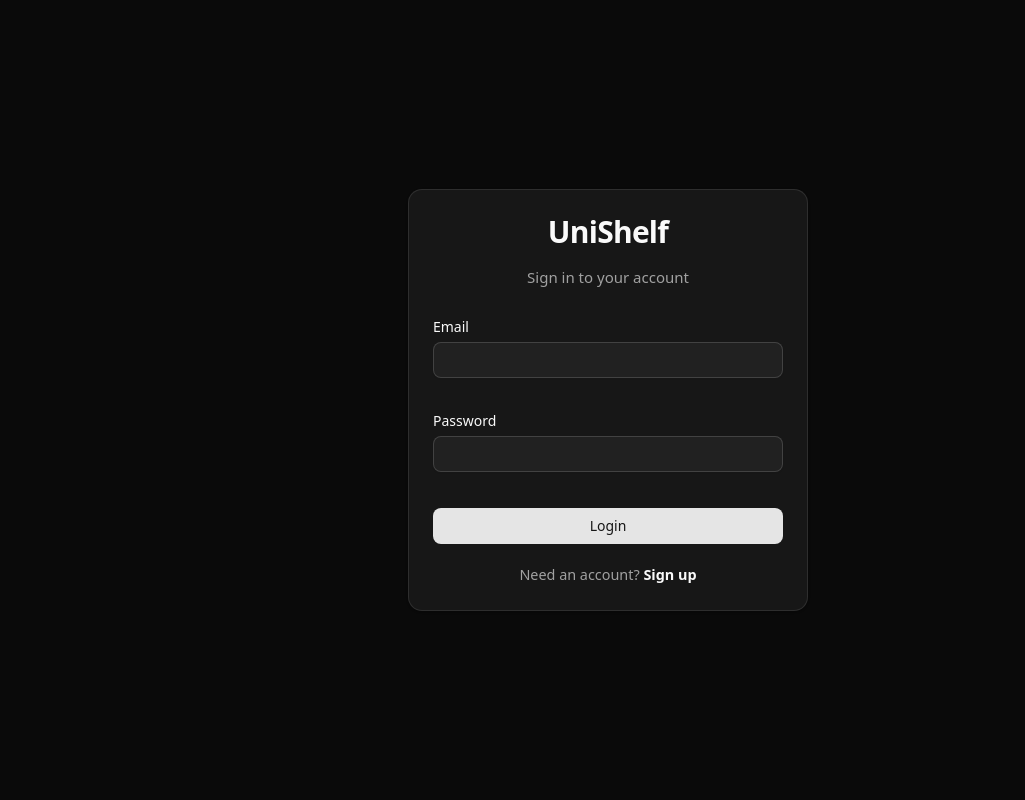
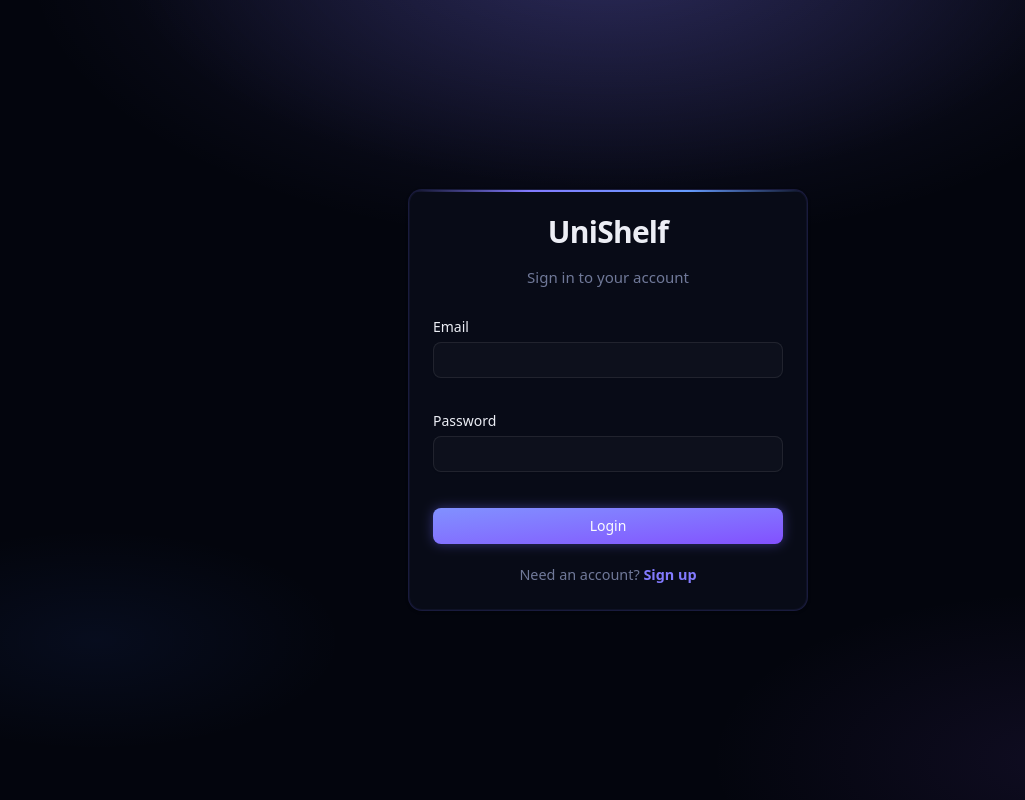
Before and after one commit to alimohammed1624/UniShelf, a Next.js app in the folder frontend/: page /login in a window 1280 px wide. Shown: the whole page, without its empty margins (32-1057 px from the left). Built offline with nearby package versions, Linux system fonts and the light colour scheme.

Commit message:
Added accent to theme

```diff
--- a/frontend/app/globals.css
+++ b/frontend/app/globals.css
@@ -54,18 +54,18 @@
   --card-foreground: oklch(0.18 0.02 240);
   --popover: oklch(1 0 0);
   --popover-foreground: oklch(0.145 0 0);
-  --primary: oklch(0.55 0.19 255);
-  --primary-foreground: oklch(0.98 0.01 250);
+  --primary: oklch(0.55 0.19 280);
+  --primary-foreground: oklch(0.98 0.01 280);
   --secondary: oklch(0.94 0.02 220);
   --secondary-foreground: oklch(0.28 0.02 240);
   --muted: oklch(0.95 0.01 230);
   --muted-foreground: oklch(0.48 0.02 240);
-  --accent: oklch(0.93 0.04 200);
-  --accent-foreground: oklch(0.22 0.03 230);
+  --accent: oklch(0.93 0.04 280);
+  --accent-foreground: oklch(0.22 0.03 280);
   --destructive: oklch(0.577 0.245 27.325);
   --border: oklch(0.86 0.02 230);
   --input: oklch(0.9 0.02 230);
-  --ring: oklch(0.64 0.16 255);
+  --ring: oklch(0.64 0.16 280);
   --chart-1: oklch(0.646 0.222 41.116);
   --chart-2: oklch(0.6 0.118 184.704);
   --chart-3: oklch(0.398 0.07 227.392);
@@ -82,37 +82,52 @@
 }
 
 .dark {
-  --background: oklch(0.145 0 0);
-  --foreground: oklch(0.985 0 0);
-  --card: oklch(0.205 0 0);
-  --card-foreground: oklch(0.985 0 0);
-  --popover: oklch(0.205 0 0);
-  --popover-foreground: oklch(0.985 0 0);
-  --primary: oklch(0.922 0 0);
-  --primary-foreground: oklch(0.205 0 0);
-  --secondary: oklch(0.269 0 0);
-  --secondary-foreground: oklch(0.985 0 0);
-  --muted: oklch(0.269 0 0);
-  --muted-foreground: oklch(0.708 0 0);
-  --accent: oklch(0.269 0 0);
-  --accent-foreground: oklch(0.985 0 0);
-  --destructive: oklch(0.704 0.191 22.216);
-  --border: oklch(1 0 0 / 10%);
-  --input: oklch(1 0 0 / 15%);
-  --ring: oklch(0.556 0 0);
-  --chart-1: oklch(0.488 0.243 264.376);
+  /* ── Core palette ── */
+  --background: oklch(0.115 0.022 272);
+  --foreground: oklch(0.95 0.01 272);
+  --card: oklch(0.155 0.026 272);
+  --card-foreground: oklch(0.95 0.01 272);
+  --popover: oklch(0.155 0.026 272);
+  --popover-foreground: oklch(0.95 0.01 272);
+
+  /* ── Vibrant violet-indigo primary ── */
+  --primary: oklch(0.68 0.24 280);
+  --primary-foreground: oklch(0.99 0.002 280);
+
+  /* ── Supporting tones ── */
+  --secondary: oklch(0.21 0.035 275);
+  --secondary-foreground: oklch(0.92 0.012 275);
+  --muted: oklch(0.20 0.03 275);
+  --muted-foreground: oklch(0.58 0.05 272);
+
+  /* ── Accent (hover tint) ── */
+  --accent: oklch(0.25 0.07 280);
+  --accent-foreground: oklch(0.92 0.012 280);
+
+  /* ── Destructive (muted rose-red that fits the violet world) ── */
+  --destructive: oklch(0.6 0.2 15);
+
+  /* ── Borders & inputs ── */
+  --border: oklch(0.68 0.24 280 / 14%);
+  --input: oklch(1 0 0 / 8%);
+  --ring: oklch(0.68 0.24 280);
+
+  /* ── Charts ── */
+  --chart-1: oklch(0.65 0.22 280);
   --chart-2: oklch(0.696 0.17 162.48);
   --chart-3: oklch(0.769 0.188 70.08);
   --chart-4: oklch(0.627 0.265 303.9);
   --chart-5: oklch(0.645 0.246 16.439);
-  --sidebar: oklch(0.205 0 0);
-  --sidebar-foreground: oklch(0.985 0 0);
-  --sidebar-primary: oklch(0.488 0.243 264.376);
-  --sidebar-primary-foreground: oklch(0.985 0 0);
-  --sidebar-accent: oklch(0.269 0 0);
-  --sidebar-accent-foreground: oklch(0.985 0 0);
-  --sidebar-border: oklch(1 0 0 / 10%);
-  --sidebar-ring: oklch(0.556 0 0);
+
+  /* ── Sidebar ── */
+  --sidebar: oklch(0.14 0.028 272);
+  --sidebar-foreground: oklch(0.95 0.01 272);
+  --sidebar-primary: oklch(0.68 0.24 280);
+  --sidebar-primary-foreground: oklch(0.99 0.002 280);
+  --sidebar-accent: oklch(0.22 0.05 278);
+  --sidebar-accent-foreground: oklch(0.92 0.012 275);
+  --sidebar-border: oklch(0.68 0.24 280 / 12%);
+  --sidebar-ring: oklch(0.68 0.24 280);
 }
 
 @layer base {
@@ -122,8 +137,32 @@
   body {
     @apply bg-background text-foreground;
   }
+
+  /* Ambient violet glow behind the whole dark page */
+  .dark body {
+    background-image:
+      radial-gradient(ellipse 80% 40% at 50% -5%, oklch(0.68 0.24 280 / 10%) 0%, transparent 60%),
+      radial-gradient(ellipse 50% 30% at 95% 90%, oklch(0.55 0.20 290 / 7%) 0%, transparent 55%);
+  }
+
+  /* Accent scrollbar */
+  .dark ::-webkit-scrollbar {
+    width: 6px;
+    height: 6px;
+  }
+  .dark ::-webkit-scrollbar-track {
+    background: transparent;
+  }
+  .dark ::-webkit-scrollbar-thumb {
+    background: oklch(0.68 0.24 280 / 35%);
+    border-radius: 9999px;
+  }
+  .dark ::-webkit-scrollbar-thumb:hover {
+    background: oklch(0.68 0.24 280 / 60%);
+  }
 }
 
+/* ── Auth page ── */
 .auth-shell {
   position: relative;
   min-height: 100vh;
@@ -132,20 +171,45 @@
   justify-content: center;
   padding: 1rem;
   background: var(--background);
+  background-image:
+    radial-gradient(ellipse 70% 55% at 50% -5%, oklch(0.68 0.24 280 / 16%) 0%, transparent 65%),
+    radial-gradient(ellipse 45% 35% at 85% 95%, oklch(0.55 0.20 295 / 10%) 0%, transparent 60%),
+    radial-gradient(ellipse 35% 25% at 10% 80%, oklch(0.60 0.22 265 / 7%) 0%, transparent 55%);
 }
 
 .auth-shell__glow {
   position: absolute;
   inset: 0;
   pointer-events: none;
+  background: radial-gradient(ellipse 55% 45% at 50% -8%, oklch(0.68 0.24 280 / 20%) 0%, transparent 70%);
 }
 
 .auth-card {
   position: relative;
   width: min(100%, 25rem);
-  border: 1px solid var(--border);
+  border: 1px solid oklch(0.68 0.24 280 / 20%);
   background: var(--card);
   overflow: hidden;
+  box-shadow:
+    0 0 0 1px oklch(0.68 0.24 280 / 8%),
+    0 8px 40px oklch(0.68 0.24 280 / 12%),
+    0 2px 8px oklch(0 0 0 / 40%);
+}
+
+/* Top accent line on auth card */
+.auth-card::before {
+  content: '';
+  position: absolute;
+  top: 0;
+  left: 0;
+  right: 0;
+  height: 2px;
+  background: linear-gradient(90deg,
+    transparent 0%,
+    oklch(0.68 0.24 280) 30%,
+    oklch(0.72 0.20 265) 70%,
+    transparent 100%
+  );
 }
 
 .auth-card form {
@@ -162,11 +226,54 @@
 }
 
 .auth-footer a {
-  color: var(--foreground);
+  color: var(--primary);
   font-weight: 600;
   text-decoration: none;
+  transition: opacity 0.15s ease;
 }
 
 .auth-footer a:hover {
+  opacity: 0.8;
   text-decoration: underline;
 }
+
+/* ── Navbar active link ── */
+.nav-link-active {
+  background: oklch(0.68 0.24 280 / 18%) !important;
+  color: oklch(0.82 0.18 280) !important;
+}
+
+/* ── Brand logo gradient ── */
+.brand-logo {
+  background: linear-gradient(135deg, oklch(0.82 0.18 280), oklch(0.68 0.24 265));
+  -webkit-background-clip: text;
+  -webkit-text-fill-color: transparent;
+  background-clip: text;
+}
+
+/* ── Card accent top border ── */
+.dark [data-slot="card"] {
+  border-color: oklch(0.68 0.24 280 / 14%);
+  box-shadow:
+    0 1px 3px oklch(0 0 0 / 30%),
+    0 0 0 1px oklch(0.68 0.24 280 / 6%) inset;
+}
+
+/* ── Table row hover accent ── */
+.dark [data-slot="table-row"]:hover {
+  background: oklch(0.68 0.24 280 / 5%);
+}
+
+/* ── Input focus violet glow ── */
+.dark [data-slot="input"]:focus-visible,
+.dark [data-slot="textarea"]:focus-visible {
+  border-color: oklch(0.68 0.24 280 / 60%);
+  box-shadow: 0 0 0 3px oklch(0.68 0.24 280 / 18%);
+}
+
+/* ── Badge secondary accent ── */
+.dark [data-slot="badge"][data-variant="secondary"] {
+  background: oklch(0.68 0.24 280 / 18%);
+  color: oklch(0.82 0.16 280);
+  border-color: oklch(0.68 0.24 280 / 25%);
+}
--- a/frontend/components/dashboard/resource-table-card.tsx
+++ b/frontend/components/dashboard/resource-table-card.tsx
@@ -320,7 +320,7 @@ export function ResourceTableCard({
           ) : (
             <div className="grid grid-cols-1 md:grid-cols-2 lg:grid-cols-3 gap-4">
               {resources.map((resource) => (
-                <div key={resource.id} className="border rounded-lg p-4 hover:shadow-md transition-shadow">
+                <div key={resource.id} className="border border-[oklch(0.68_0.24_280/15%)] rounded-lg p-4 hover:shadow-[0_4px_24px_oklch(0.68_0.24_280/20%)] hover:border-[oklch(0.68_0.24_280/35%)] transition-all duration-200 bg-card relative overflow-hidden before:absolute before:inset-x-0 before:top-0 before:h-px before:bg-gradient-to-r before:from-transparent before:via-[oklch(0.68_0.24_280/30%)] before:to-transparent">
                   <div className="aspect-video bg-muted rounded-md flex items-center justify-center mb-3">
                     {thumbnails[resource.id] ? (
                       <img src={thumbnails[resource.id]} alt={resource.title} className="w-full h-full object-cover rounded-md" />
--- a/frontend/components/ui/badge.tsx
+++ b/frontend/components/ui/badge.tsx
@@ -11,11 +11,11 @@ const badgeVariants = cva(
       variant: {
         default: "bg-primary text-primary-foreground [a&]:hover:bg-primary/90",
         secondary:
-          "bg-secondary text-secondary-foreground [a&]:hover:bg-secondary/90",
+          "bg-secondary text-secondary-foreground [a&]:hover:bg-secondary/90 dark:bg-[oklch(0.68_0.24_280/18%)] dark:text-[oklch(0.82_0.16_280)] dark:border-[oklch(0.68_0.24_280/25%)]",
         destructive:
-          "bg-destructive text-white [a&]:hover:bg-destructive/90 focus-visible:ring-destructive/20 dark:focus-visible:ring-destructive/40 dark:bg-destructive/60",
+          "bg-destructive text-white [a&]:hover:bg-destructive/90 focus-visible:ring-destructive/20 dark:focus-visible:ring-destructive/40 dark:bg-[oklch(0.28_0.06_15)] dark:text-[oklch(0.85_0.12_15)] dark:border dark:border-[oklch(0.6_0.2_15/30%)]",
         outline:
-          "border-border text-foreground [a&]:hover:bg-accent [a&]:hover:text-accent-foreground",
+          "border-border text-foreground [a&]:hover:bg-accent [a&]:hover:text-accent-foreground dark:border-[oklch(0.68_0.24_280/30%)]",
         ghost: "[a&]:hover:bg-accent [a&]:hover:text-accent-foreground",
         link: "text-primary underline-offset-4 [a&]:hover:underline",
       },
--- a/frontend/components/ui/button.tsx
+++ b/frontend/components/ui/button.tsx
@@ -9,11 +9,12 @@ const buttonVariants = cva(
   {
     variants: {
       variant: {
-        default: "bg-primary text-primary-foreground hover:bg-primary/90",
+        default:
+          "bg-primary text-primary-foreground shadow-sm hover:bg-primary/90 dark:shadow-[0_0_12px_oklch(0.68_0.24_280/35%)] dark:hover:shadow-[0_0_18px_oklch(0.68_0.24_280/50%)] dark:bg-gradient-to-br dark:from-[oklch(0.72_0.22_275)] dark:to-[oklch(0.60_0.26_288)]",
         destructive:
-          "bg-destructive text-white hover:bg-destructive/90 focus-visible:ring-destructive/20 dark:focus-visible:ring-destructive/40 dark:bg-destructive/60",
+          "bg-destructive/90 text-white shadow-sm hover:bg-destructive focus-visible:ring-destructive/30 dark:bg-[oklch(0.28_0.06_15)] dark:text-[oklch(0.85_0.12_15)] dark:border dark:border-[oklch(0.6_0.2_15/30%)] dark:hover:bg-[oklch(0.32_0.08_15)] dark:hover:border-[oklch(0.6_0.2_15/50%)] dark:focus-visible:ring-[oklch(0.6_0.2_15/30%)]",
         outline:
-          "border bg-background shadow-xs hover:bg-accent hover:text-accent-foreground dark:bg-input/30 dark:border-input dark:hover:bg-input/50",
+          "border bg-background shadow-xs hover:bg-accent hover:text-accent-foreground dark:bg-input/30 dark:border-[oklch(0.68_0.24_280/25%)] dark:hover:bg-accent dark:hover:border-[oklch(0.68_0.24_280/40%)]",
         secondary:
           "bg-secondary text-secondary-foreground hover:bg-secondary/80",
         ghost:
--- a/frontend/components/ui/card.tsx
+++ b/frontend/components/ui/card.tsx
@@ -7,7 +7,8 @@ function Card({ className, ...props }: React.ComponentProps<"div">) {
     <div
       data-slot="card"
       className={cn(
-        "bg-card text-card-foreground flex flex-col gap-6 rounded-xl border py-6 shadow-sm",
+        "bg-card text-card-foreground flex flex-col gap-6 rounded-xl border py-6 shadow-sm dark:shadow-[0_2px_16px_oklch(0_0_0/40%)] relative overflow-hidden",
+        "before:absolute before:inset-x-0 before:top-0 before:h-px before:bg-gradient-to-r before:from-transparent before:via-[oklch(0.68_0.24_280/40%)] before:to-transparent",
         className
       )}
       {...props}
```
Also changed, not shown: frontend/components/layout/navbar.tsx (+6 -6 lines).
